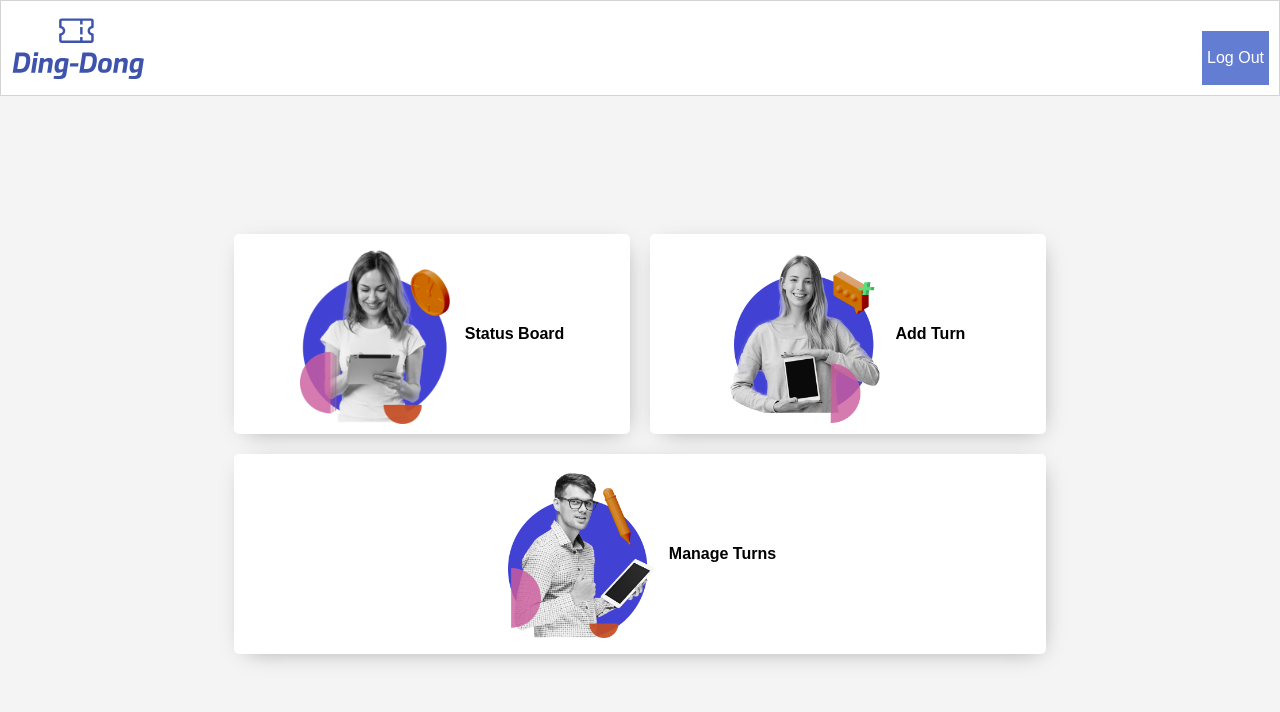
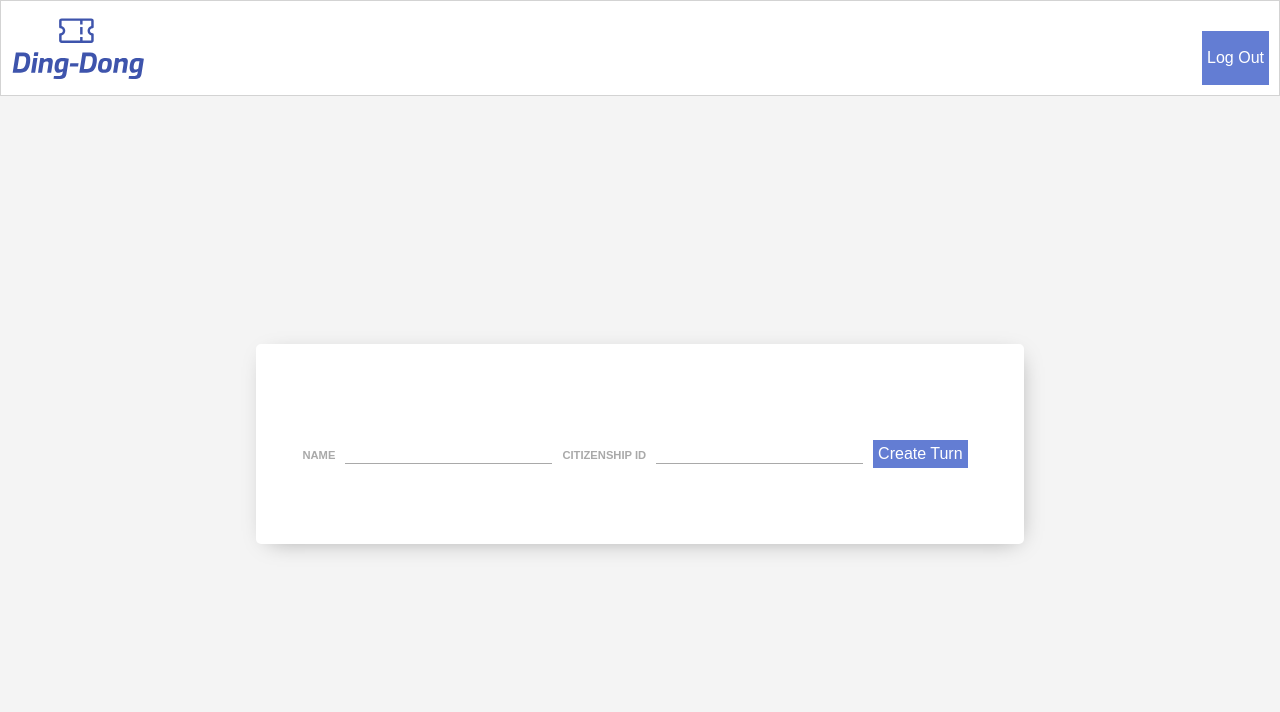
Before and after one commit to Boldsample/ding-dong-, a React (Create React App) app: page / in a window 1280 px wide. Shown: the top 712 px of the page. Built offline with nearby package versions, Linux system fonts and the light colour scheme; the HTML template or start-up script is replaced by a standard one.

Commit message:
add addturn component html structure and styling

```diff
--- a/src/App.js
+++ b/src/App.js
@@ -2,11 +2,13 @@ import './style.css';
 import Login from './components/login/Login';
 import StatusBoard from './components/statusboard/StatusBoard';
 import Dashboard from './components/dashboard/Dashboard';
+import AddTurn from './components/addturn/AddTurn';
 
 function App() {
   return (
     <>
-    <Dashboard/>
+    <AddTurn/>
+    {/* <Dashboard/> */}
     {/* <StatusBoard/> */}
     {/* <Login/> */}
     </>
--- /dev/null
+++ b/src/components/addturn/AddTurn.js
@@ -0,0 +1,26 @@
+import React from 'react'
+import './addturn.css'
+import DashboardNav from '../dashboardNav/DashboardNav'
+
+const AddTurn = () => {
+  return (
+    <>
+        <header>
+        <DashboardNav/>
+    </header>
+    <main className='dashboard__container'>
+        <div className="form__container">
+            <form action="">
+            <label className='login-label add-turn--variation' htmlFor="email">NAME</label>
+            <input className='login-input add-turn--variation' type="text" />
+            <label className='login-label add-turn--variation' htmlFor="email">CITIZENSHIP ID</label>
+            <input className='login-input add-turn--variation' type="text" />
+            <button className='login-btn add-turn--variation'>Create Turn</button>
+            </form>
+        </div>
+    </main>
+    </>
+  )
+}
+
+export default AddTurn
--- /dev/null
+++ b/src/components/addturn/addturn.css
@@ -0,0 +1,17 @@
+.form__container{
+    display: flex;
+    justify-content: center;
+    align-items: center;
+    width: 60%;
+    height: 200px;
+    border-radius: 5px;
+    box-shadow: 3px 5px 23px -10px rgba(0,0,0,0.4);
+    /* border: 1px solid rgb(184, 184, 184); */
+    margin: 10px;
+    background-color: white;
+    padding: 10px;
+}
+
+.add-turn--variation{
+    margin-right: 10px;
+}
--- a/src/components/dashboard/Dashboard.js
+++ b/src/components/dashboard/Dashboard.js
@@ -1,18 +1,15 @@
 import React from 'react'
-import logo from '../../imgs/ding-dongLogo.svg'
 import statusBoard from '../../imgs/clock.png'
 import manageTurn from '../../imgs/pen.png'
 import addTurn from '../../imgs/speech_bubble.png'
 import './dashboard.css'
+import DashboardNav from '../dashboardNav/DashboardNav'
 
 const Dashboard = () => {
   return (
     <>
     <header>
-    <nav className='dashboard__nav'>
-    <img src={logo} alt="" />
-    <button className='login-btn'>Log Out</button>
-    </nav>
+    <DashboardNav/>
     </header>
     <main className='dashboard__container'>
       <div className="links__container">
--- a/src/components/dashboard/dashboard.css
+++ b/src/components/dashboard/dashboard.css
@@ -1,12 +1,3 @@
-.dashboard__nav{
-    display: flex;
-    flex-direction: row;
-    justify-content: space-between;
-    padding: 10px;
-    border: 1px solid lightgrey;
-    height: 12vh;
-
-}
 
 .dashboard__container{
     display: flex;
--- /dev/null
+++ b/src/components/dashboardNav/DashboardNav.js
@@ -0,0 +1,14 @@
+import React from 'react'
+import './dashboardnav.css'
+import logo from '../../imgs/ding-dongLogo.svg'
+
+const DashboardNav = () => {
+  return (
+    <nav className='dashboard__nav'>
+    <img src={logo} alt="" />
+    <button className='login-btn'>Log Out</button>
+    </nav>
+  )
+}
+
+export default DashboardNav
--- /dev/null
+++ b/src/components/dashboardNav/dashboardnav.css
@@ -0,0 +1,10 @@
+.dashboard__nav{
+    display: flex;
+    flex-direction: row;
+    justify-content: space-between;
+    padding: 10px;
+    border: 1px solid lightgrey;
+    /* box-shadow: 3px 5px 23px -10px rgba(0,0,0,0.4); */
+    height: 12vh;
+
+}
```
